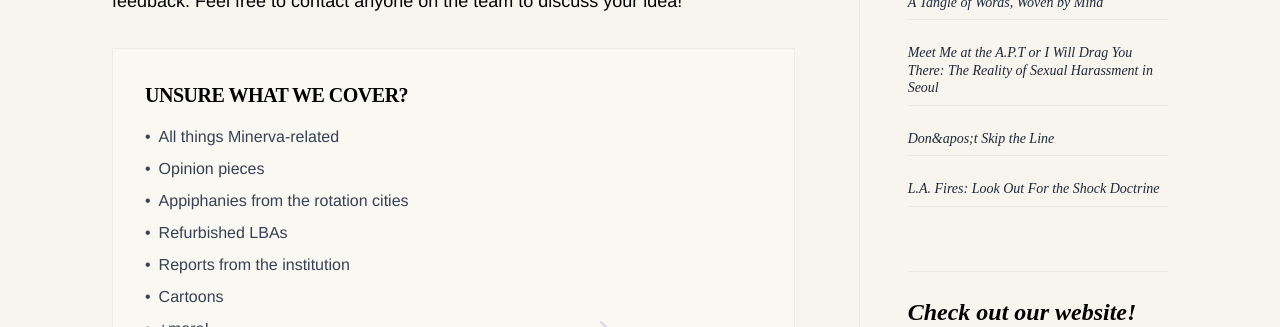
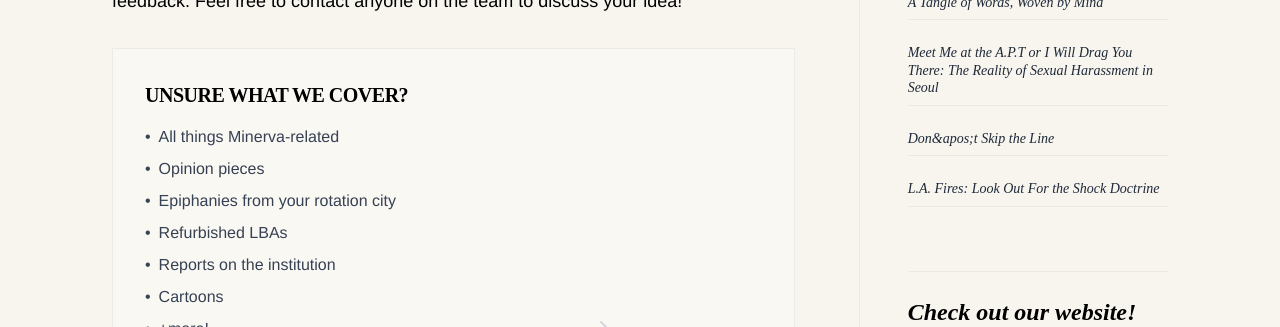
Before and after one commit to jacopo-minniti/minerva-column, a Next.js app: page /about-us in a window 1280 px wide. Shown: the part 1164-1491 px from the top of the page. Built offline with nearby package versions, Linux system fonts and the light colour scheme.

Commit message:
Update page.tsx
Typos about us page

```diff
--- a/app/about-us/page.tsx
+++ b/app/about-us/page.tsx
@@ -82,9 +82,9 @@ export default function AboutUsPage() {
                                 <ul className="space-y-2 font-avenir text-gray-700">
                                     <li className="flex gap-2 items-start">• <span>All things Minerva-related</span></li>
                                     <li className="flex gap-2 items-start">• <span>Opinion pieces</span></li>
-                                    <li className="flex gap-2 items-start">• <span>Appiphanies from the rotation cities</span></li>
+                                    <li className="flex gap-2 items-start">• <span>Epiphanies  from your rotation city</span></li>
                                     <li className="flex gap-2 items-start">• <span>Refurbished LBAs</span></li>
-                                    <li className="flex gap-2 items-start">• <span>Reports from the institution</span></li>
+                                    <li className="flex gap-2 items-start">• <span>Reports on the institution</span></li>
                                     <li className="flex gap-2 items-start">• <span>Cartoons</span></li>
                                     <li className="flex gap-2 items-start">• <span>+more!</span></li>
                                 </ul>
```
